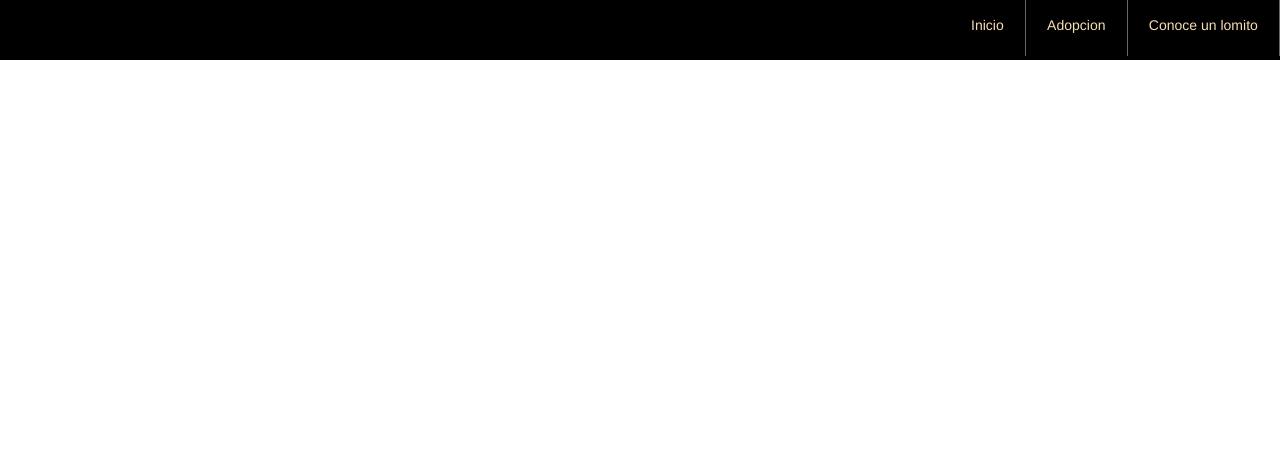
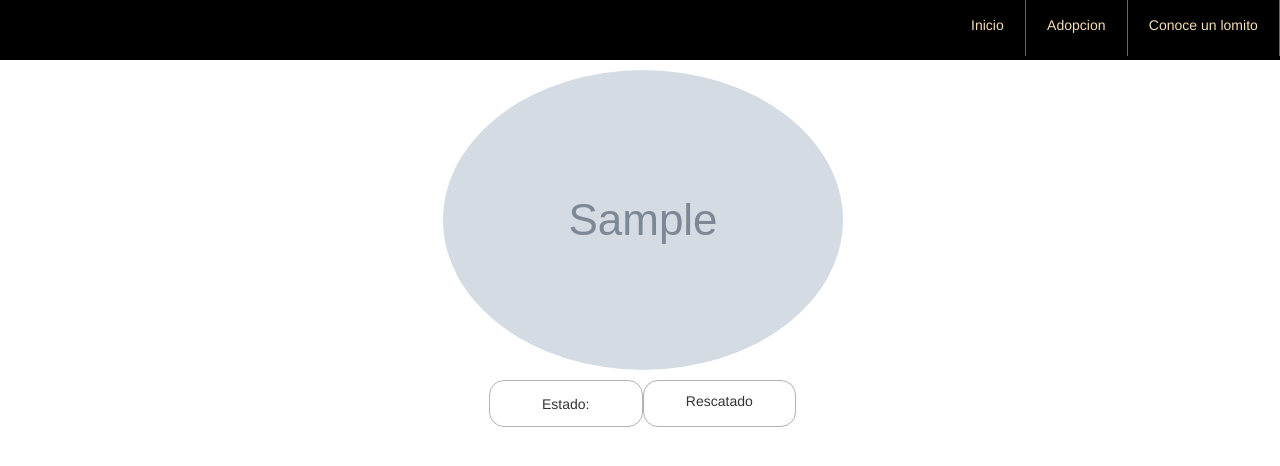
Before and after one commit to Jademuss/MisPerris2.0, a Django app: page /goku_list/goku_lista/ in a window 1280 px wide. Shown: the top 466 px of the page. Run offline with Django 3.2, Linux system fonts and the light colour scheme; tables that the repository leaves empty hold one stand-in row (values such as "Sample post"); grey boxes marked "Sample" are stand-in pictures; some libraries are stand-ins or nearby versions.

Commit message:
se agrega la lista y se arreglan errores

```diff
--- a/misperris/static/styles/details.css
+++ b/misperris/static/styles/details.css
@@ -1,7 +1,7 @@
 body{
-   background: url(../img/fondo.jpg);
    background-attachment: fixed;
    background-size: cover;
+   background-color: cornsilk;
 }
 
 .flex-container{
--- a/misperris/static/styles/lista.css
+++ b/misperris/static/styles/lista.css
@@ -0,0 +1,132 @@
+body
+{
+    background-color: skyblue;
+    background-attachment: fixed;
+    background-size: cover;
+	padding-top: 50px;
+}
+
+.flex-container
+{
+    display: flex;
+    flex-direction: row;
+    flex-wrap: wrap;
+}
+
+.item-list
+{
+    margin-top: 10px;
+    width: 100%;
+    background: rgba(255, 255, 255, .7);
+    display: flex;
+    flex-direction: column;
+    align-items: center;
+    justify-content: center;
+    padding: 10px;
+}
+
+.item-list:last-child
+{
+    margin-bottom: 10px;
+}
+
+.item-list-name
+{
+    width: 100%;
+    display: flex;
+    justify-content: center;
+    height: 25px;
+    border: .5px solid rgba(0, 0, 0, .3);
+
+}
+
+.item-list-info
+{
+    width: 100%;
+    display: flex;
+    flex-wrap: wrap;
+    box-sizing: border-box;
+
+}
+
+.item-list-img
+{
+    width: 100%;
+    display: flex;
+    justify-content: center;
+    padding: 10px;
+	border-radius: 50%;
+
+}
+
+.item-list-img img
+{
+    border-radius: 50%;
+}
+
+.item-list-data
+{
+    box-sizing: border-box;
+    width: 50%;
+    padding: 4px;
+    text-align: center;
+    border: .5px solid rgba(0, 0, 0, .3);
+	border-radius:15px;
+	justify-content:center;
+	display:flex;
+	align-items:center;
+
+}
+
+.item-list-data p
+{
+	  height:15px;
+      word-wrap: break-word;
+}
+
+.item-list-data:last-child
+{
+
+    flex-wrap: wrap;
+    box-sizing: border-box;
+    padding: 10px;
+
+}
+
+.item-list-des
+{
+    width: 100%;
+    text-align: center;
+    padding: 5px;
+    border: .5px solid rgba(0, 0, 0, .3);
+}
+
+@media screen and (min-width:600px)
+{
+    .item-list
+	{
+        width: 49%;
+    }
+
+    .item-list:last-child
+	{
+        margin-bottom: 0px;
+        padding: 0px;
+    }
+}
+
+@media screen and (min-width:1250px) {
+
+    .flex-container
+	{
+        justify-content: center;
+
+    }
+
+.item-list
+{
+    width: 24%;
+    margin-right: 5px;
+    margin-left: 10px;
+}
+}
--- a/misperris/templates/misperris/goku_details.html
+++ b/misperris/templates/misperris/goku_details.html
@@ -12,7 +12,7 @@
         <link rel="stylesheet" href="{% static 'styles/details.css' %}">
 		<link rel="stylesheet" href="{% static 'styles/formulario.css' %}">
         <link href="https://file.myfontastic.com/BCwNLSewuX3SRWpNHcCZnR/icons.css" rel="stylesheet">
-        <link rel="stylesheet" href="https://maxcdn.bootstrapcdn.com/bootstrap/3.3.7/css/bootstrap.min.css">
+
 </head>
 <body>
     <header>
--- a/misperris/templates/misperris/goku_lista.html
+++ b/misperris/templates/misperris/goku_lista.html
@@ -31,6 +31,31 @@
             </nav>
         </div>
 
+		<div class="flex-container">
+			{% if lista_de_lomitos %}
+			{% for lomito in lista_de_lomitos %}
+			<div class="item-list">
+				<div class="item-list-img">
+					<a href="{% url 'goku_details' pk=lomito.pk %}">
+					{% if lomito.imagen_lomito %}
+						<img src="{{ lomito.imagen_lomito.url }}" alt="">
+					{% endif %}
+					</a>
+				</div>
+				<div class="item-list-info">
+
+					<div class="item-list-data">Estado:</div>
+					<div class="item-list-data">
+						<p id="height">{{ lomito.estado_lomito }}</p>
+					</div>
+				</div>
+			</div>
+			{% endfor %}
+			{% else %}
+			<h2>No hay mascotas en este momento</h2>
+			{% endif %}
+		</div>
+
 		<script src="{% static 'js/javamenu.js' %}"></script>
 </body>
 </html>
```
Also changed, not shown: misperris/models.py (line endings or trailing spaces).
